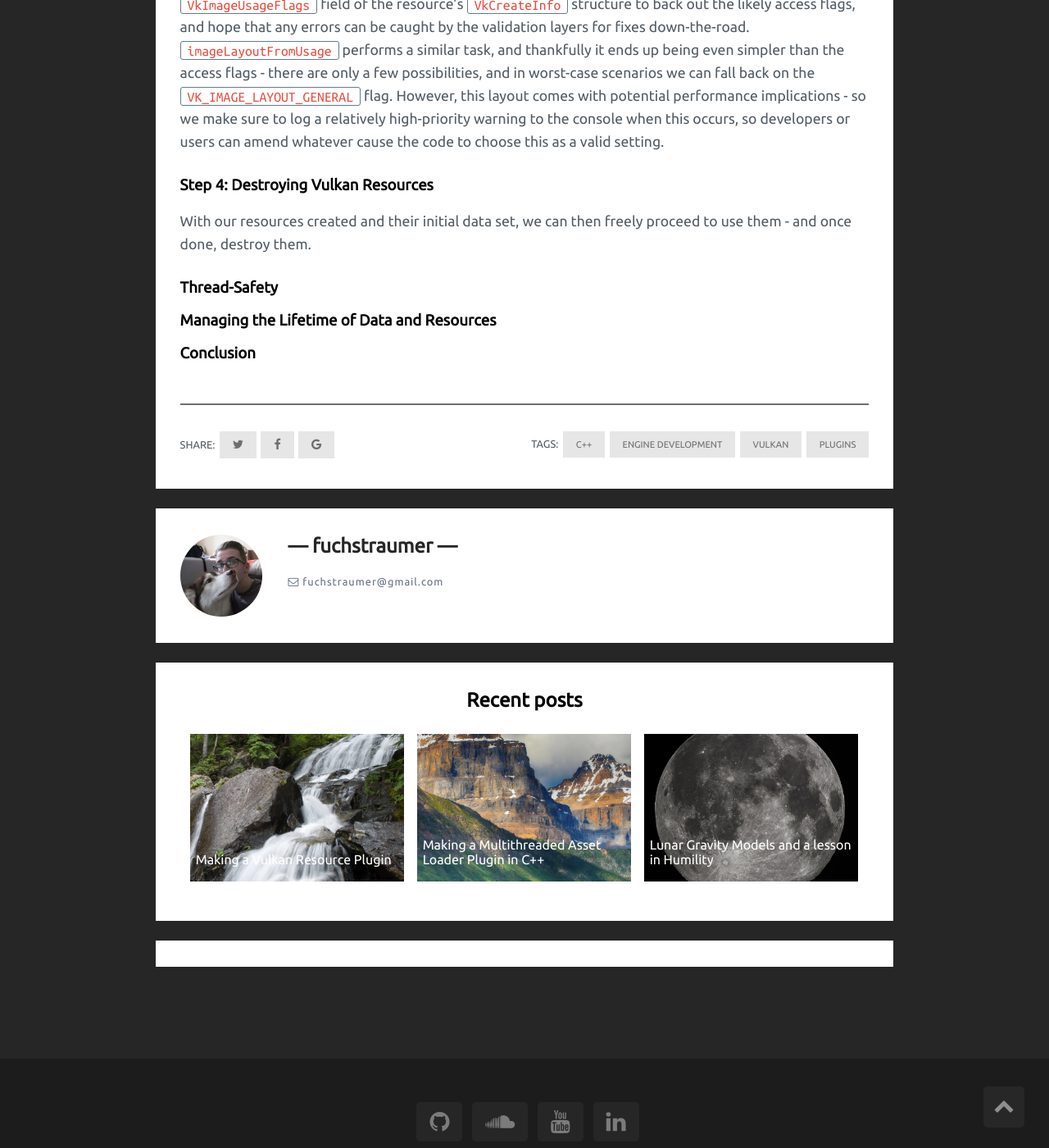
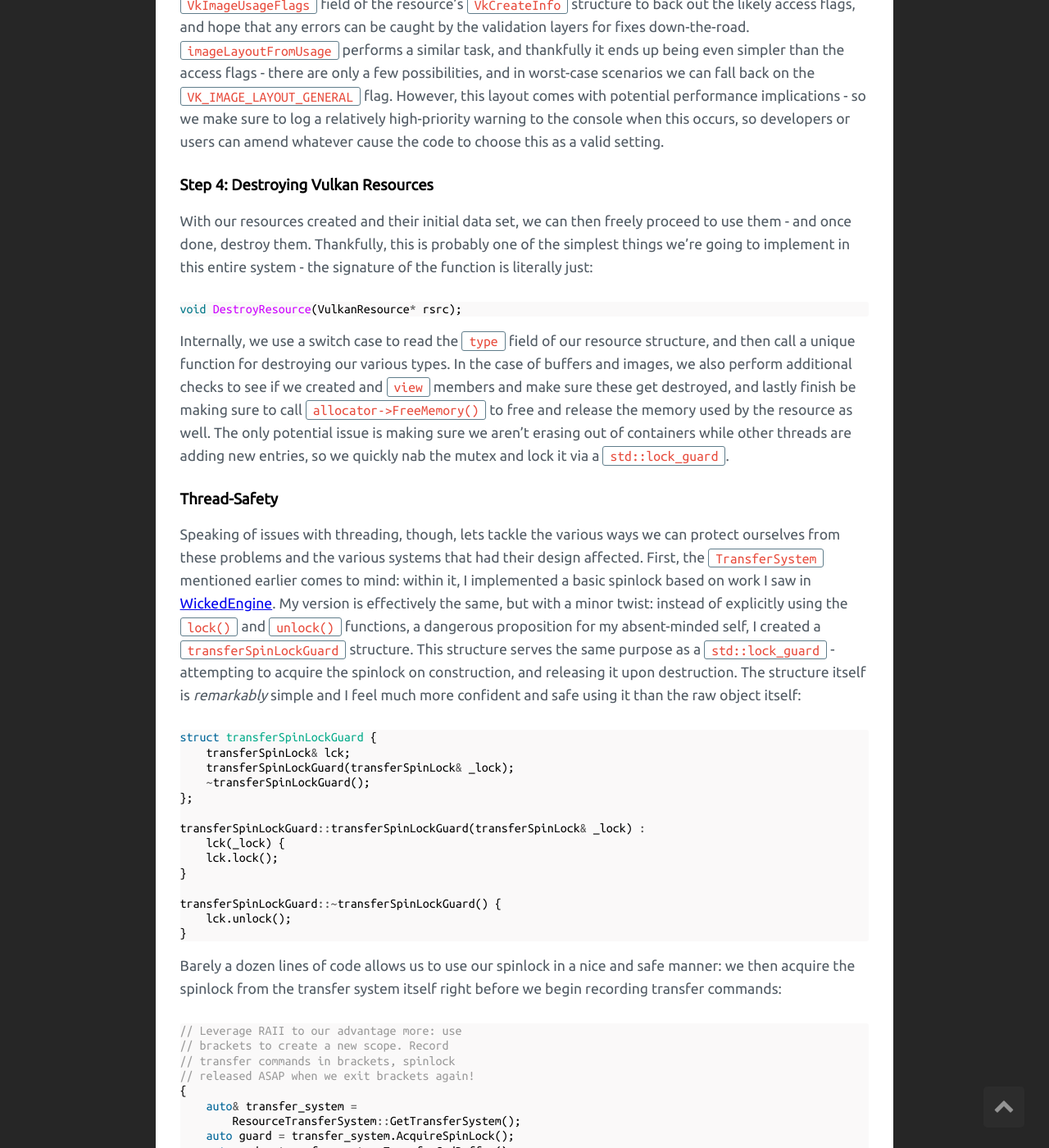
Before and after one commit to fuchstraumer/fuchstraumer.github.io, a Jekyll site: the page built from _posts/2018-8-25-Vulkan-Resource-Plugin.md, in a window 1280 px wide and 1400 px high, scrolled down 8687 px. Shown: the whole window at 82% size. Built offline with Jekyll 4.4.1, drawn with Linux system fonts in a browser that asks for light colours; comment, search, counter and statistics services are not loaded; some of the changed text lies outside the part shown.

Commit message:
Add first bit of thread-safety exposition

```diff
--- a/_posts/2018-8-25-Vulkan-Resource-Plugin.md
+++ b/_posts/2018-8-25-Vulkan-Resource-Plugin.md
@@ -219,10 +219,59 @@ const VkImageMemoryBarrier barrier1{
 
 ### Step 4: Destroying Vulkan Resources
 
-With our resources created and their initial data set, we can then freely proceed to use them - and once done, destroy them.
+With our resources created and their initial data set, we can then freely proceed to use them - and once done, destroy them. Thankfully, this is probably one of the simplest things we're going to implement in this entire system - the signature of the function is literally just:
+
+{% highlight cpp %}
+void DestroyResource(VulkanResource* rsrc);
+{% endhighlight %}
+
+Internally, we use a switch case to read the `type` field of our resource structure, and then call a unique function for destroying our various types. In the case of buffers and images, we also perform additional checks to see if we created and `view` members and make sure these get destroyed, and lastly finish be making sure to call `allocator->FreeMemory()` to free and release the memory used by the resource as well. The only potential issue is making sure we aren't erasing out of containers while other threads are adding new entries, so we quickly nab the mutex and lock it via a `std::lock_guard`.
 
 ### Thread-Safety
+
+Speaking of issues with threading, though, lets tackle the various ways we can protect ourselves from these problems and the various systems that had their design affected. First, the `TransferSystem` mentioned earlier comes to mind: within it, I implemented a basic spinlock based on work I saw in [WickedEngine](https://github.com/turanszkij/WickedEngine/blob/bb10f92b7cb6269c8a46edd2dcd9abe00d25d267/WickedEngine/wiSpinLock.h). My version is effectively the same, but with a minor twist: instead of explicitly using the `lock()` and `unlock()` functions, a dangerous proposition for my absent-minded self, I created a `transferSpinLockGuard` structure. This structure serves the same purpose as a `std::lock_guard` - attempting to acquire the spinlock on construction, and releasing it upon destruction. The structure itself is *remarkably* simple and I feel much more confident and safe using it than the raw object itself:
+
+{% highlight cpp %}
+struct transferSpinLockGuard {
+    transferSpinLock& lck;
+    transferSpinLockGuard(transferSpinLock& _lock);
+    ~transferSpinLockGuard();
+};
+
+transferSpinLockGuard::transferSpinLockGuard(transferSpinLock& _lock) :
+    lck(_lock) {
+    lck.lock();
+}
+
+transferSpinLockGuard::~transferSpinLockGuard() {
+    lck.unlock();
+}
+{% endhighlight %}
+
+Barely a dozen lines of code allows us to use our spinlock in a nice and safe manner: we then acquire the spinlock from the transfer system itself right before we begin recording transfer commands:
+
+{% highlight cpp %}
+// Leverage RAII to our advantage more: use
+// brackets to create a new scope. Record
+// transfer commands in brackets, spinlock
+// released ASAP when we exit brackets again!
+{
+    auto& transfer_system =
+        ResourceTransferSystem::GetTransferSystem();
+    auto guard = transfer_system.AcquireSpinLock();
+    auto cmd = transfer_system.TransferCmdBuffer();
+    // record transfer commands as per the usual
+}
+{% endhighlight %}
+
+Ultimately, I will admit that the choice to use a spinlock was a personal one - I had yet to use one at all, and it seemed well-suited to my purpose. Using a mutex would've gotten the job done as well, but since I expect our locking times (and thus waiting times for other threads) to remain short, I believe that it won't end up being a *bad* choice, per-se, in the long run.
+
+Thread-safety
 
 ### Managing the Lifetime of Data and Resources
 
 ### Conclusion
+
+### Potential Further Work
+
+The following are just various ideas I've had for extending the API
```
